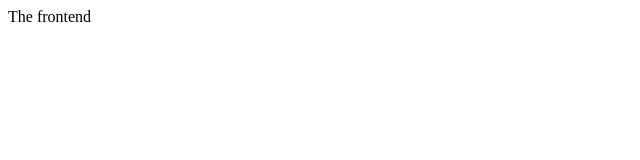
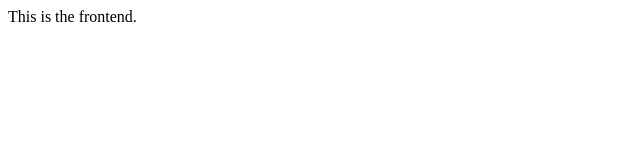
Before and after one commit to dipakexe/FrontendApp, a plain HTML site: page index.html in a window 1280 px wide. Shown: the full height of the page, 0-640 px from the left. Drawn offline with Linux system fonts and the light colour scheme.

Commit message:
added two files - index.html and README.md

```diff
--- a/index.html
+++ b/index.html
@@ -6,6 +6,6 @@
     <title>The frontend</title>
   </head>
   <body>
-    The frontend
+    This is the frontend.
   </body>
 </html>
```
